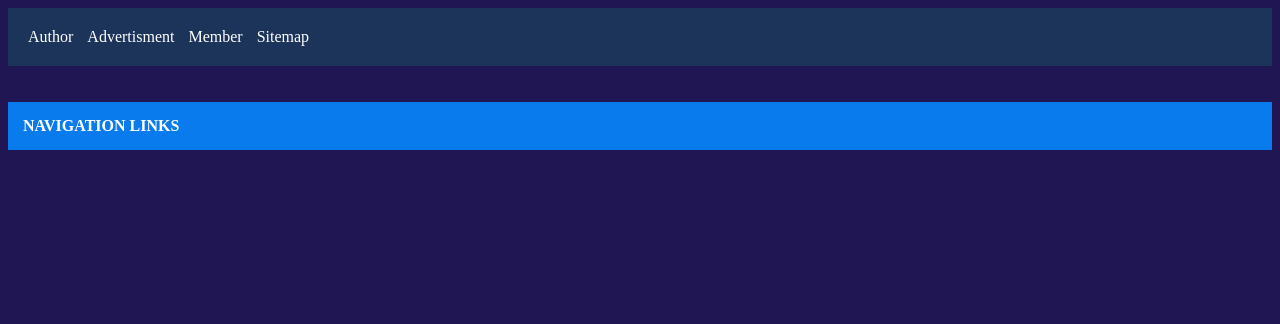
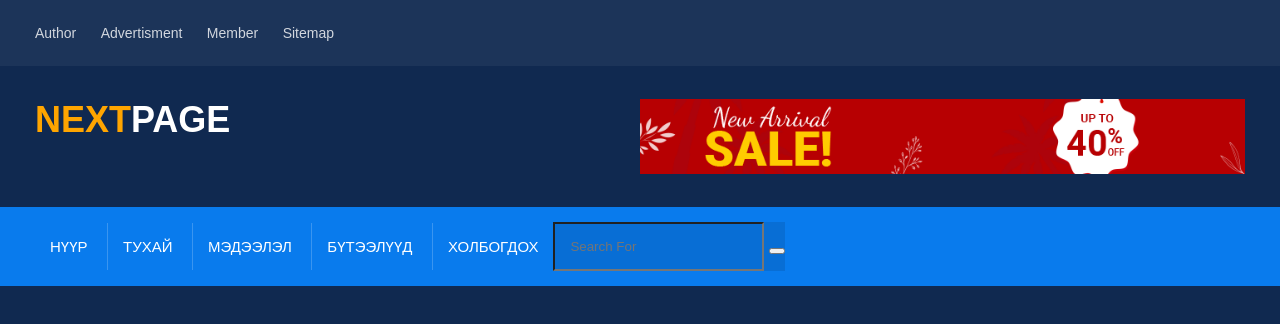
Before and after one commit to broject/for_lesson_htmlcssjs, a plain HTML site: page index.html in a window 1280 px wide. Drawn offline with Linux system fonts and the light colour scheme.

Commit message:
main menu

```diff
--- a/index.html
+++ b/index.html
@@ -1,9 +1,14 @@
 <html>
 
 <head>
+    <!-- дараагийн хичээл дээр fontawesome зааж өгнө -->
     <style>
         body {
-            background-color: #201654;
+            background-color: rgb(16, 41, 80);
+            /* #201654; */
+            font-family: "Rubik", sans-serif;
+            padding: 0px;
+            margin: 0px;
         }
 
         h1 {
@@ -12,7 +17,7 @@
 
         .my-topbar {
             background-color: #1c3459;
-            padding: 15px;
+            padding: 15px 25px;
         }
 
         .my-topbar ul {
@@ -25,16 +30,40 @@
         .my-topbar ul li {
             display: inline-block;
             color: white;
-            padding: 5px;
+            padding: 10px;
         }
 
         .my-topbar ul li a {
             color: white;
             text-decoration: none;
+            font-size: 14px;
+            color: rgba(255, 255, 255, 0.8);
         }
 
         .my-topbar ul li a:hover {
             color: #097bed;
+        }
+
+        .my-logo {
+            padding: 15px 35px;
+        }
+
+        .my-logo .logo {
+            float: left;
+            width: 50%;
+            color: white;
+            text-transform: uppercase;
+            font-size: 36px;
+            font-weight: bold;
+        }
+
+        .my-logo .logo span:first-child {
+            color: orange;
+        }
+
+        .my-logo img {
+            width: 50%;
+            height: auto;
         }
 
         .my-header {
@@ -42,7 +71,40 @@
             color: white;
             text-transform: uppercase;
             font-weight: bold;
+            padding: 15px 35px;
+            display: flex;
+            align-items: center;
+            align-content: space-between;
+        }
+
+        .my-header ul {
+            list-style: none;
+            padding: 0;
+            margin: 0;
+            display: block;
+        }
+
+        .my-header ul li:first-child {
+            border-left: none;
+        }
+
+        .my-header ul li {
+            display: inline-block;
             padding: 15px;
+            font-size: 15px;
+            border-left: 1px solid rgba(255, 255, 255, 0.2);
+            font-weight: 500;
+        }
+
+        .my-header .menu-search-box {
+            background-color: #086ed5;
+            position: relative;
+        }
+
+        .my-header .menu-search-box input {
+            background-color: transparent;
+            padding: 15px;
+            outline: none;
         }
     </style>
 </head>
@@ -51,6 +113,7 @@
     <div class="my-topbar">
         <nav>
             <ul>
+                <!-- href - hyper references -->
                 <li><a href="#">Author</a></li>
                 <li><a href="#">Advertisment</a></li>
                 <li><a href="#">Member</a></li>
@@ -59,9 +122,25 @@
         </nav>
     </div>
     <br />
+    <div class="my-logo">
+        <div class="logo"><span>Next</span><span>Page</span></div>
+        <img src="/images/top_banner.png" />
+    </div>
     <br />
     <div class="my-header">
-        navigation links
+        <nav>
+            <ul>
+                <li>Нүүр</li>
+                <li>Тухай</li>
+                <li>Мэдээлэл</li>
+                <li>Бүтээлүүд</li>
+                <li>Холбогдох</li>
+            </ul>
+        </nav>
+        <div class="menu-search-box">
+            <input type="text" placeholder="Search For">
+            <button type="submit" class="submit-btn"><i class="fa fa-search"></i></button>
+        </div>
     </div>
 </body>
 
```
Also changed, not shown: images/top_banner.png (added).
